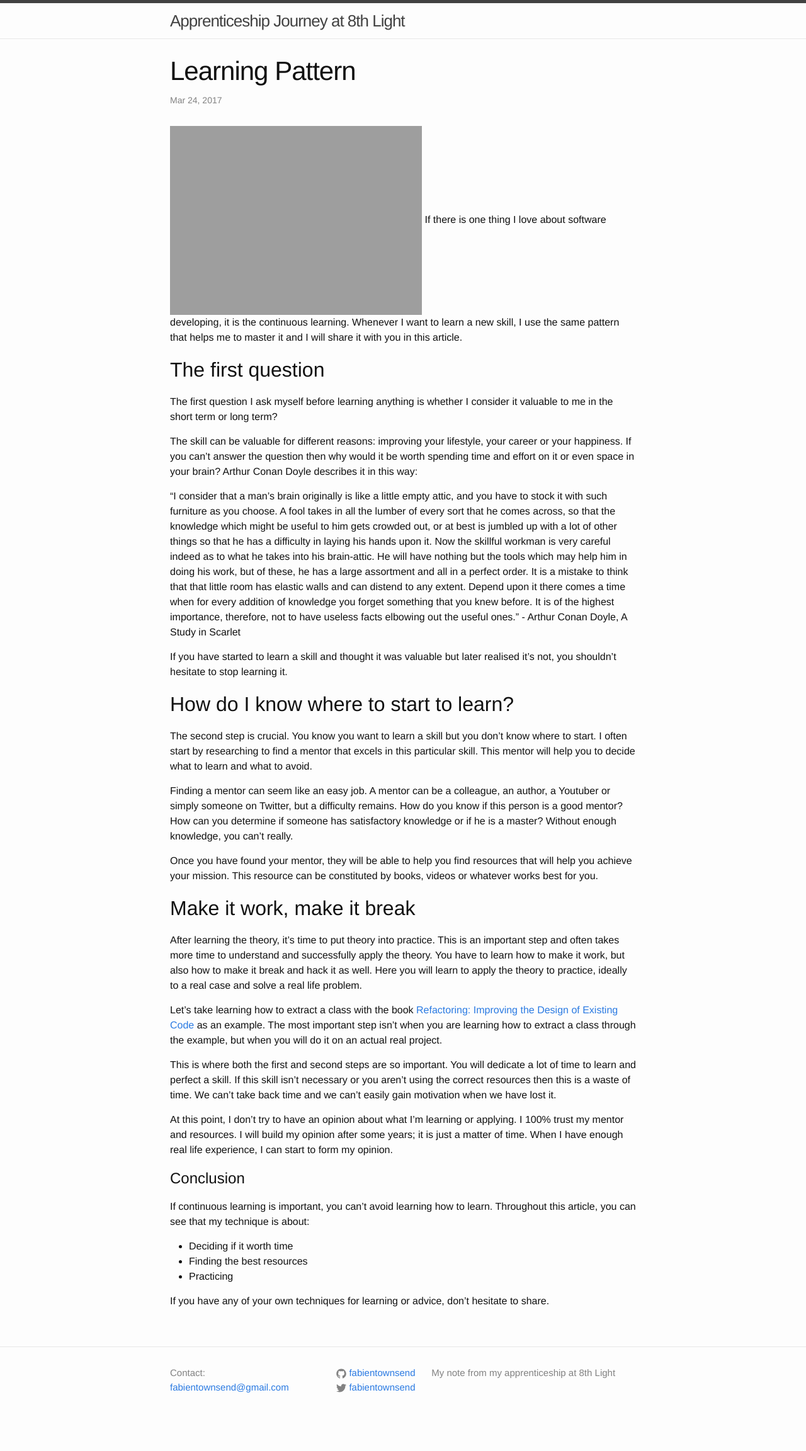
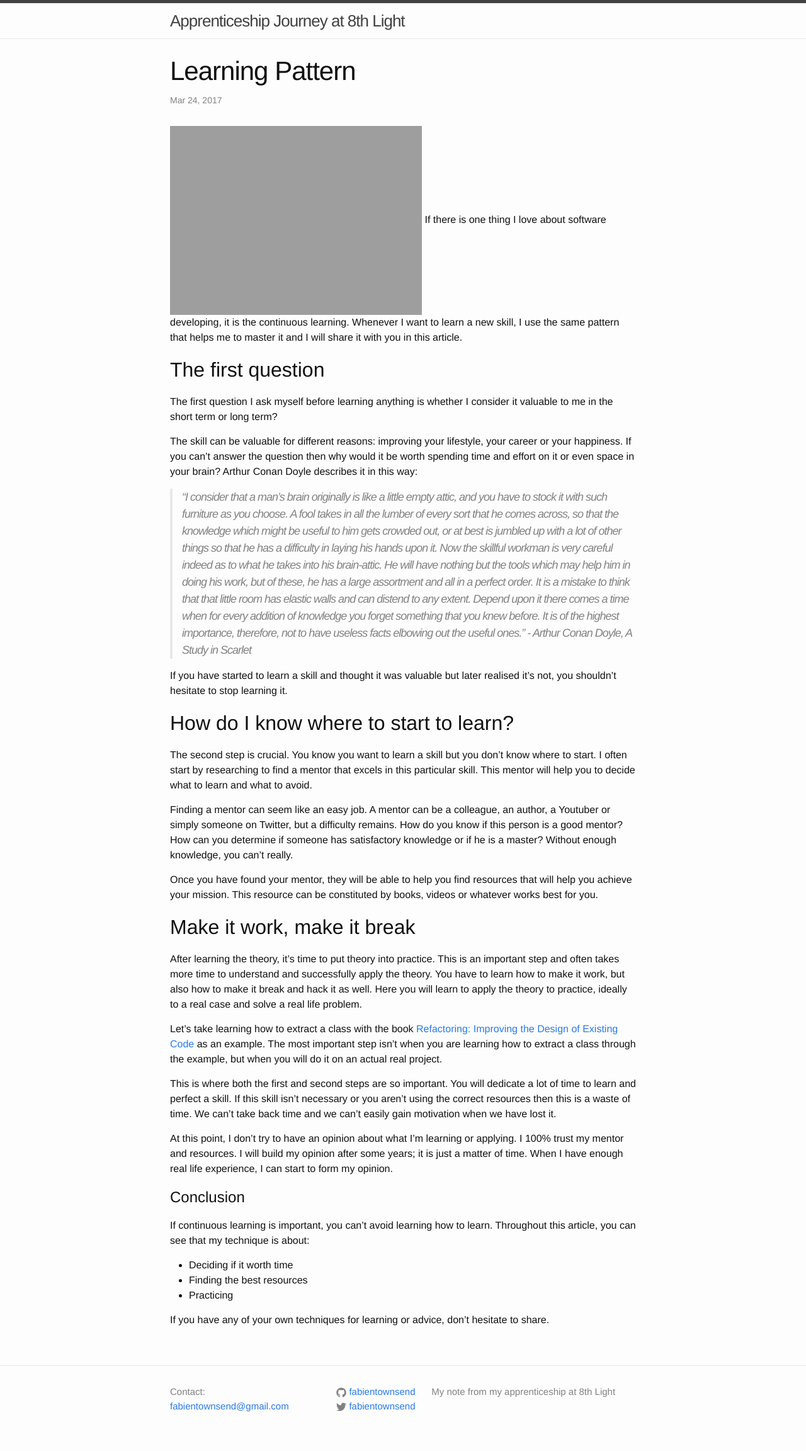
Before and after one commit to fabientownsend/fabientownsend.github.io, a Jekyll site: the page built from _posts/2017-03-24-learning-pattern.markdown, in a window 1280 px wide. Shown: the whole page at 63% size. Built offline with Jekyll 4.4.1, drawn with Linux system fonts in a browser that asks for light colours; before the commit the page ends 2274 px from its top, so only the background shows below that.

Commit message:
Format citation

```diff
--- a/_posts/2017-03-24-learning-pattern.markdown
+++ b/_posts/2017-03-24-learning-pattern.markdown
@@ -12,7 +12,7 @@ The first question I ask myself before learning anything is whether  I consider
 
 The skill can be valuable for different reasons: improving your lifestyle, your career or your happiness. If you can't answer the question then why would it be worth spending time and effort on it or even space in your brain? Arthur Conan Doyle describes it in this way:
 
-"I consider that a man's brain originally is like a little empty attic, and you have to stock it with such furniture as you choose. A fool takes in all the lumber of every sort that he comes across, so that the knowledge which might be useful to him gets crowded out, or at best is jumbled up with a lot of other things so that he has a difficulty in laying his hands upon it. Now the skillful workman is very careful indeed as to what he takes into his brain-attic. He will have nothing but the tools which may help him in doing his work, but of these, he has a large assortment and all in a perfect order. It is a mistake to think that that little room has elastic walls and can distend to any extent. Depend upon it there comes a time when for every addition of knowledge you forget something that you knew before. It is of the highest importance, therefore, not to have useless facts elbowing out the useful ones." -  Arthur Conan Doyle, A Study in Scarlet
+> "I consider that a man's brain originally is like a little empty attic, and you have to stock it with such furniture as you choose. A fool takes in all the lumber of every sort that he comes across, so that the knowledge which might be useful to him gets crowded out, or at best is jumbled up with a lot of other things so that he has a difficulty in laying his hands upon it. Now the skillful workman is very careful indeed as to what he takes into his brain-attic. He will have nothing but the tools which may help him in doing his work, but of these, he has a large assortment and all in a perfect order. It is a mistake to think that that little room has elastic walls and can distend to any extent. Depend upon it there comes a time when for every addition of knowledge you forget something that you knew before. It is of the highest importance, therefore, not to have useless facts elbowing out the useful ones." -  Arthur Conan Doyle, A Study in Scarlet
 
 If you have started to learn a skill and thought it was valuable but later realised it's not, you shouldn't hesitate to stop learning it.
 
```
